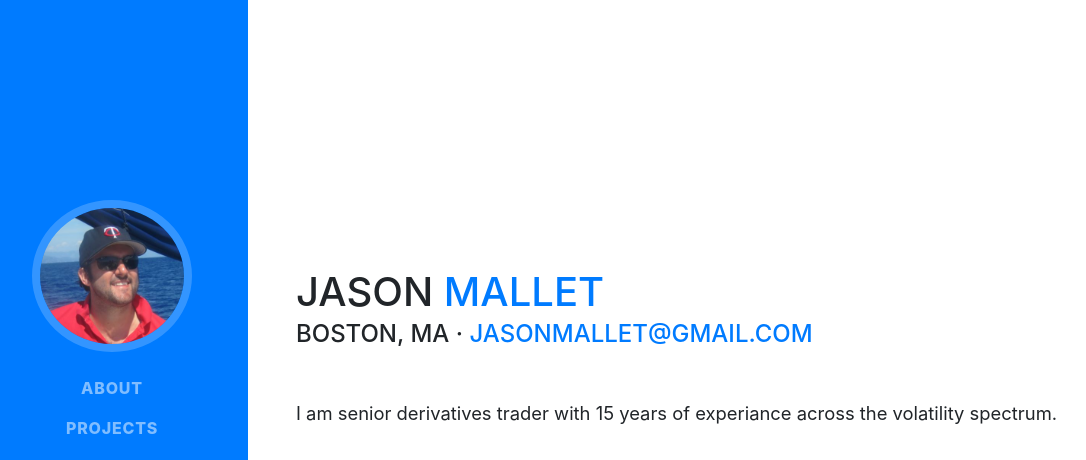
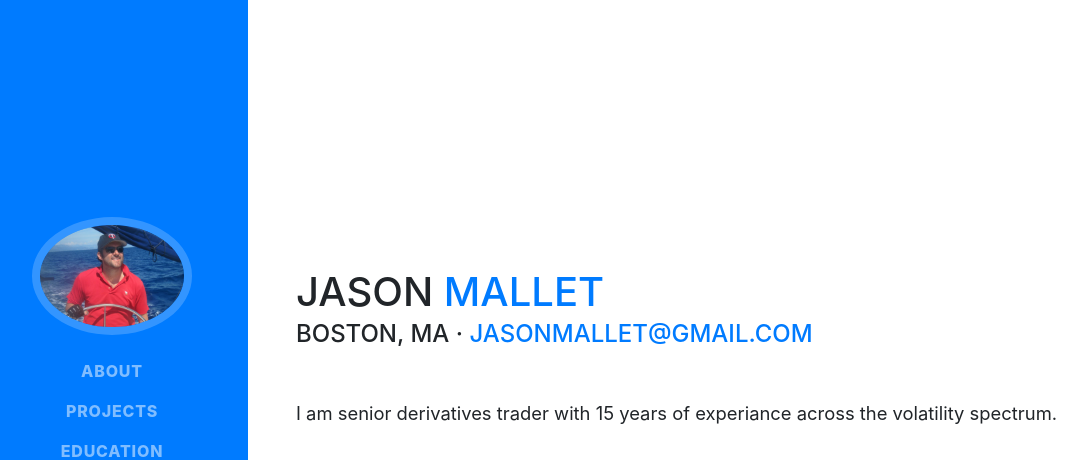
Before and after one commit to JasonMallet/jasonmallet.github.io, a website with bundled scripts: page index.html in a window 1280 px wide. Shown: the top 460 px of the page, without its empty margins (24-1110 px from the left). Built offline with nearby package versions, Linux system fonts and the light colour scheme; a web font is replaced by a local one.

Commit message:
update photo

```diff
--- a/index.html
+++ b/index.html
@@ -29,7 +29,7 @@
       <a class="navbar-brand js-scroll-trigger" href="#page-top">
         <span class="d-block d-lg-none">Jason Mallet</span>
         <span class="d-none d-lg-block">
-          <img class="img-fluid img-profile rounded-circle mx-auto mb-2" src="img/profile_pic.jpg" alt="">
+          <img class="img-fluid img-profile rounded-circle mx-auto mb-2" src="img/profile_pic_large.jpg" alt="">
         </span>
       </a>
       <button class="navbar-toggler" type="button" data-toggle="collapse" data-target="#navbarSupportedContent" aria-controls="navbarSupportedContent" aria-expanded="false" aria-label="Toggle navigation">
```
Also changed, not shown: img/profile_pic_large.JPG (added).
